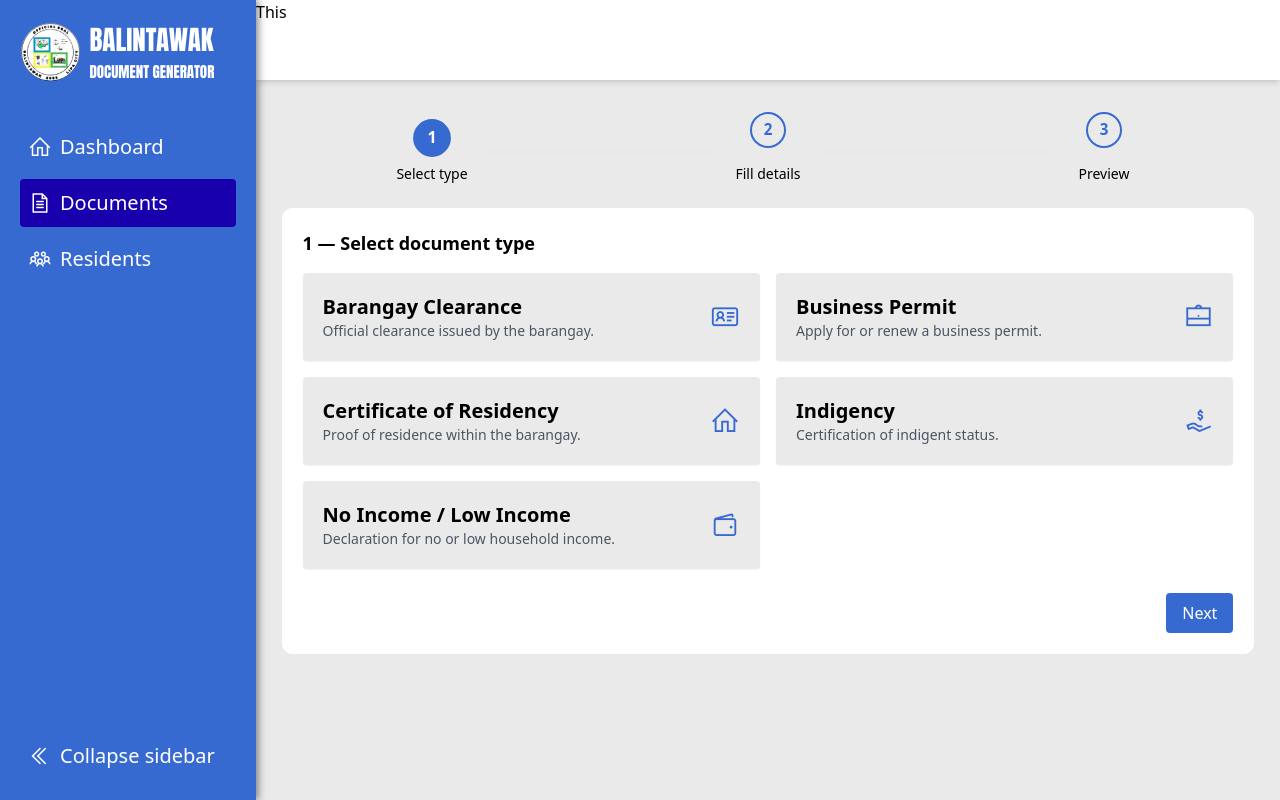
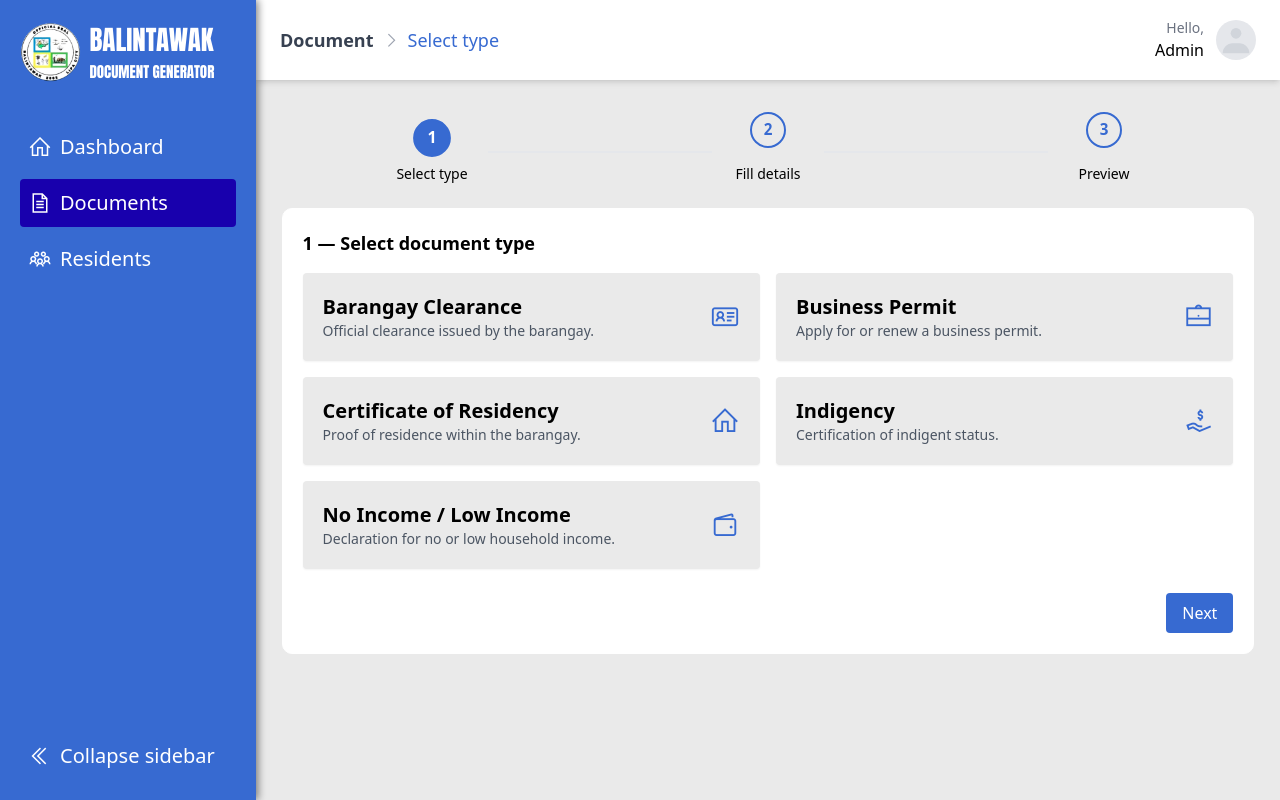
Before and after one commit to itzjmbruhhh/Document_Generator_NSTP, a PHP site: page /pages/document.php in a window 1280 px wide. Run offline with PHP 8.4, Linux system fonts and the light colour scheme; some libraries are stand-ins or nearby versions.

Commit message:
added top bar styling

```diff
--- a/js/document.js
+++ b/js/document.js
@@ -22,6 +22,24 @@ document.addEventListener("DOMContentLoaded", function () {
       const parts = conn.dataset.connector.split("-").map(Number);
       conn.classList.toggle("connector-complete", current > parts[0]);
     });
+
+    // update breadcrumb label for selected document
+    const labelEl = document.getElementById("selectedDocLabel");
+    if (labelEl) {
+      if (window.selectedDocType) {
+        const selectedBtn = document.querySelector(
+          `.doc-option[data-doc="${window.selectedDocType}"]`,
+        );
+        let labelText = window.selectedDocType;
+        if (selectedBtn) {
+          const heading = selectedBtn.querySelector("h4, h3");
+          if (heading) labelText = heading.textContent.trim();
+        }
+        labelEl.textContent = labelText;
+      } else {
+        labelEl.textContent = "Select type";
+      }
+    }
   };
 
   // navigation buttons + validation
@@ -34,17 +52,27 @@ document.addEventListener("DOMContentLoaded", function () {
     nextFrom1Btn.addEventListener("click", () => {
       if (!window.selectedDocType) {
         // highlight options briefly
-        document.querySelectorAll(".doc-option").forEach((b) => b.classList.add("ring-2", "ring-red-500"));
+        document
+          .querySelectorAll(".doc-option")
+          .forEach((b) => b.classList.add("ring-2", "ring-red-500"));
         const first = document.querySelector(".doc-option");
-        if (first) first.scrollIntoView({ behavior: "smooth", block: "center" });
-        setTimeout(() => document.querySelectorAll(".doc-option").forEach((b) => b.classList.remove("ring-2", "ring-red-500")), 1400);
+        if (first)
+          first.scrollIntoView({ behavior: "smooth", block: "center" });
+        setTimeout(
+          () =>
+            document
+              .querySelectorAll(".doc-option")
+              .forEach((b) => b.classList.remove("ring-2", "ring-red-500")),
+          1400,
+        );
         return;
       }
       // clear previous field errors if any
       const form = document.getElementById("detailsForm");
       if (form) {
         ["full_name", "address"].forEach((n) => {
-          if (form.elements[n]) form.elements[n].classList.remove("border-red-500");
+          if (form.elements[n])
+            form.elements[n].classList.remove("border-red-500");
         });
       }
       showStep(2);
@@ -61,17 +89,23 @@ document.addEventListener("DOMContentLoaded", function () {
         const addr = (form.elements["address"] || {}).value || "";
         let ok = true;
         if (!name.trim()) {
-          if (form.elements["full_name"]) form.elements["full_name"].classList.add("border-red-500");
+          if (form.elements["full_name"])
+            form.elements["full_name"].classList.add("border-red-500");
           ok = false;
-        } else if (form.elements["full_name"]) form.elements["full_name"].classList.remove("border-red-500");
+        } else if (form.elements["full_name"])
+          form.elements["full_name"].classList.remove("border-red-500");
 
         if (!addr.trim()) {
-          if (form.elements["address"]) form.elements["address"].classList.add("border-red-500");
+          if (form.elements["address"])
+            form.elements["address"].classList.add("border-red-500");
           ok = false;
-        } else if (form.elements["address"]) form.elements["address"].classList.remove("border-red-500");
+        } else if (form.elements["address"])
+          form.elements["address"].classList.remove("border-red-500");
 
         if (!ok) {
-          const firstEmpty = !name.trim() ? form.elements["full_name"] : form.elements["address"];
+          const firstEmpty = !name.trim()
+            ? form.elements["full_name"]
+            : form.elements["address"];
           if (firstEmpty) firstEmpty.focus();
           return;
         }
@@ -93,6 +127,11 @@ document.addEventListener("DOMContentLoaded", function () {
       const docType = btn.dataset.doc;
       try {
         window.selectedDocType = docType;
+        const labelEl = document.getElementById("selectedDocLabel");
+        if (labelEl) {
+          const heading = btn.querySelector("h4, h3");
+          labelEl.textContent = heading ? heading.textContent.trim() : docType;
+        }
       } catch (e) {}
     });
   });
--- a/pages/document.php
+++ b/pages/document.php
@@ -27,10 +27,29 @@
 
             <div class="w-[100%]">
 
-                <!-- Top navbar-ish -->
-                <div class="h-20 bg-white shadow-md">
-                    This
+                <!-- Top bar -->
+                <div class="h-20 bg-white shadow-md flex items-center justify-between px-6">
+                    <div class="flex flex-col">
+                        <div id="pageTitle" class="text-lg font-semibold flex items-center gap-2">
+                            <span class="text-gray-700">Document</span>
+                            <i class="las la-angle-right text-gray-400"></i>
+                            <span id="selectedDocLabel" class="text-[--color-primary] font-medium">Select type</span>
+                        </div>
+                    </div>
+
+                    <div class="flex items-center gap-3">
+                        <div class="text-right">
+                            <div class="text-sm text-gray-500">Hello,</div>
+                            <div class="font-medium">Admin</div>
+                        </div>
+                        <svg width="40" height="40" viewBox="0 0 24 24" fill="none" xmlns="http://www.w3.org/2000/svg"
+                            class="rounded-full bg-gray-200">
+                            <circle cx="12" cy="8" r="3.2" fill="#d1d5db"></circle>
+                            <path d="M4 20c0-3.314 2.686-6 6-6h4c3.314 0 6 2.686 6 6" fill="#d1d5db"></path>
+                        </svg>
+                    </div>
                 </div>
+                <!-- Top bar end -->
 
                 <!-- Steps container -->
                 <div class="flex flex-col items-center justify-center m-auto py-10 w-full">
--- a/style.css
+++ b/style.css
@@ -61,7 +61,7 @@
   width: 2.25rem;
   height: 2.25rem;
   border-radius: 9999px;
-  background: #EAEAEA; /* non-done background */
+  background: #eaeaea; /* non-done background */
   border: 2px solid var(--color-primary);
   margin: 0 auto;
   display: flex;
@@ -88,7 +88,7 @@
   color: #fff;
 }
 .step-dot.completed::after {
-  content: '\2713'; /* checkmark */
+  content: "\2713"; /* checkmark */
   font-size: 1rem;
 }
 
@@ -101,7 +101,8 @@
   background-color: var(--color-primary) !important;
 }
 
-.step-content { }
+.step-content {
+}
 
 /* Active (current) step: number should be white on primary background */
 .step-dot.active {
```
